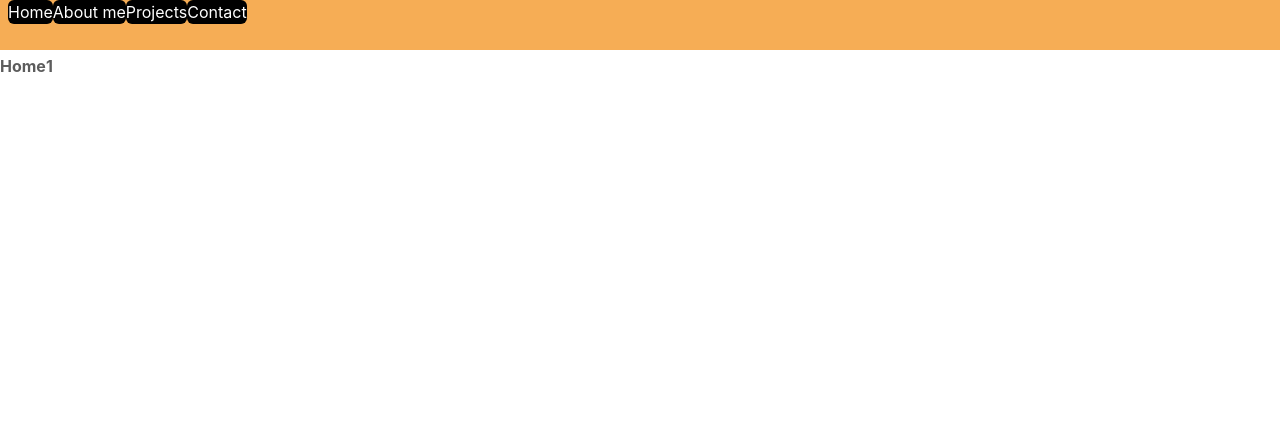
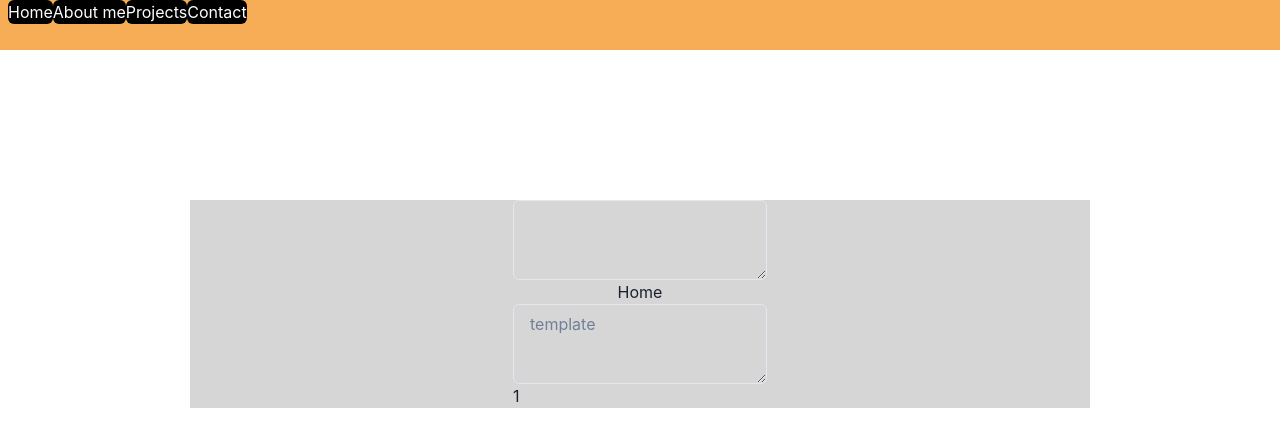
Before and after one commit to oliversulyok/Portfolio, a React app: page / in a window 1280 px wide. Shown: the top 446 px of the page. Built offline with nearby package versions, Linux system fonts and the light colour scheme.

Commit message:
Started creating custom theme

```diff
--- a/src/App.jsx
+++ b/src/App.jsx
@@ -1,6 +1,7 @@
 import React,{useState, useRef} from "react";
 import { ImageDrawer } from "./Components/";
-import { Box, ChakraProvider, Flex, extendTheme, Text, Grid, GridItem } from '@chakra-ui/react'
+import { Box, ChakraProvider, Flex, extendTheme, Text, Grid, GridItem, propNames } from '@chakra-ui/react'
+import {Header, Footer} from "./Layout/";
 
 const theme = extendTheme({
     // https://chakra-ui.com/docs/styled-system/customize-theme
@@ -8,11 +9,17 @@ const theme = extendTheme({
         brand: {
             100: "#000000",
         }
-    }
+    },
+    breakpoints: {
+        sm: "320px",
+        md: "768px",
+        lg: "960px",
+        xl: "1200px",
+      },
 })
 
 
-const App = () => {
+const App = (props) => {
     const renderCounter  = useRef(0);
     const pageCounter = useRef(0);
     const pages = ['Home','About me', 'Projects', 'Contact'];
@@ -25,9 +32,12 @@ const App = () => {
     };
     renderCounter.current = renderCounter.current + 1;
     // Not sure if pages.map is optimal https://stackoverflow.com/questions/36677733/why-shouldnt-jsx-props-use-arrow-functions-or-bind
+
+
     return (
     <ChakraProvider>
-    <Grid   templateAreas={`"header header"
+        <Grid
+        templateAreas={`"header header"
                         "nav main"
                         "nav footer"`}
         gridTemplateRows={'50px 1fr 30px'}
@@ -43,11 +53,18 @@ const App = () => {
                     onClick={() => handlePageChange(page)}>{page}</Box>
                 ))}
             </GridItem>
-    <Flex>
-        <Text>{visiblePage}</Text>
-        {renderCounter.current}
+        </Grid>
+        <Flex
+        direction="column"
+        align="center"
+        maxW={{ base: "100%", md: "750px", lg: "900px" }}
+        m="0 auto"
+        bg='blackAlpha.300'
+        >
+        <Header />
+        {visiblePage}
+        <Footer refreshCnt={renderCounter.current} />
         </Flex>
-    </Grid>
     </ChakraProvider>
     );
 }
--- a/src/Layout/Footer/Footer.jsx
+++ b/src/Layout/Footer/Footer.jsx
@@ -1,10 +1,12 @@
 import React from 'react';
+import { Textarea, Text } from '@chakra-ui/react'
 
-export default Footer = () => {
+export const Footer = (props) => {
 
     return(
         <div>
-
+        <Textarea placeholder="template"></Textarea>
+        <Text>{props.refreshCnt}</Text>
         </div>
     )
 }
--- a/src/Layout/Header/Header.jsx
+++ b/src/Layout/Header/Header.jsx
@@ -1,10 +1,11 @@
 import React from 'react';
+import { Textarea } from '@chakra-ui/react'
 
-export default Header = () => {
+export const Header = () => {
 
     return(
         <div>
-
+        <Textarea></Textarea>
         </div>
     )
 }
--- /dev/null
+++ b/src/Layout/LandingLayout.jsx
@@ -0,0 +1,19 @@
+import React from "react"
+import { Flex } from "@chakra-ui/react"
+import {Header,Footer} from "./"
+
+export const LandingLayout = (props) => {
+  return (
+    <Flex
+      direction="column"
+      align="center"
+      maxW={{ xl: "1200px" }}
+      m="0 auto"
+      {...props}
+    >
+      <Header />
+      {props.children}
+      <Footer />
+    </Flex>
+  )
+}
--- a/src/Layout/index.jsx
+++ b/src/Layout/index.jsx
@@ -1,4 +1,6 @@
 import {Header} from './Header/Header';
 import {Footer} from './Footer/Footer';
 
-export {Header, Footer};
+import {LandingLayout} from './LandingLayout';
+
+export {Header, Footer, LandingLayout};
```
Lines whose indentation alone changed are shown as unchanged.
